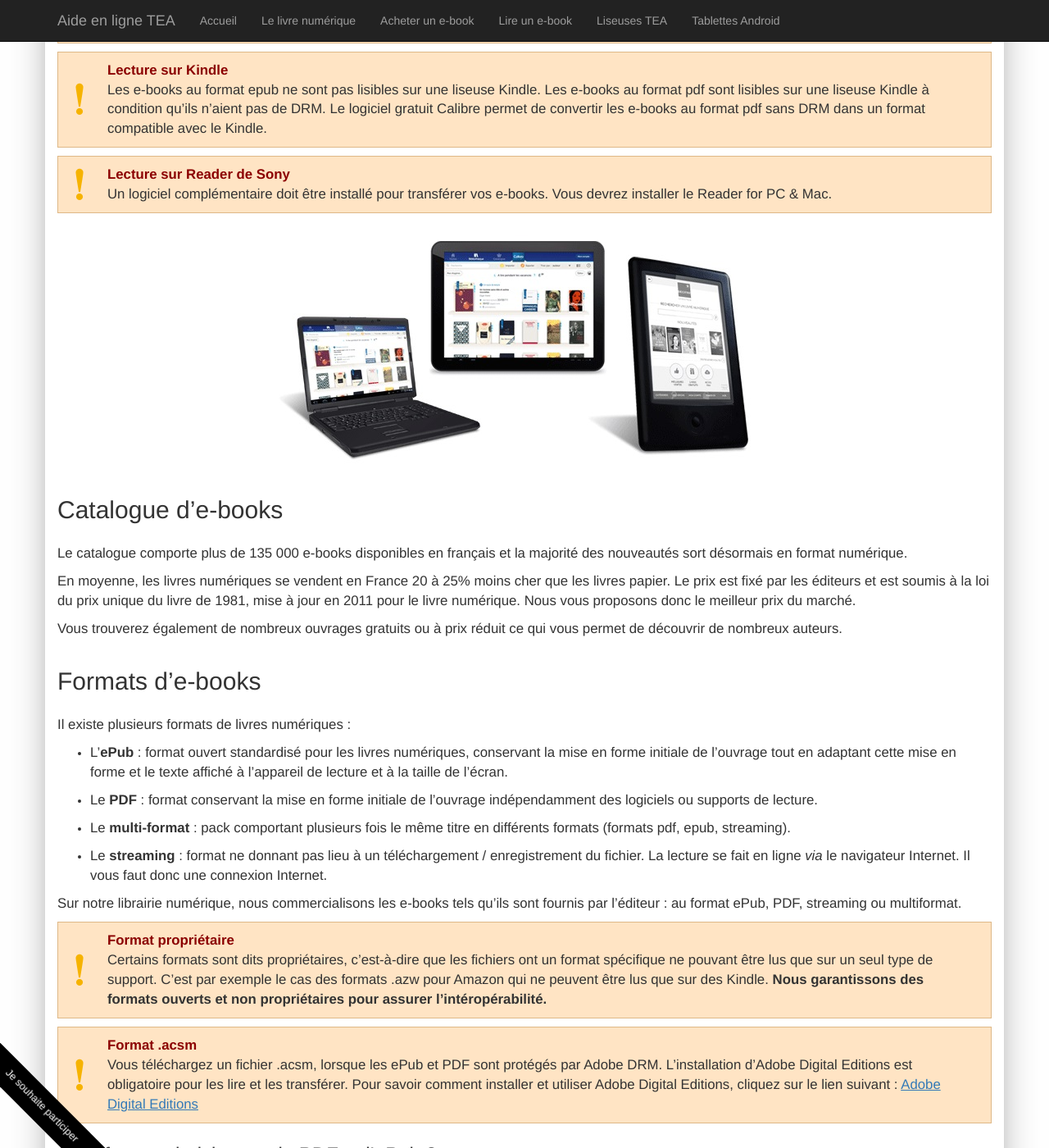
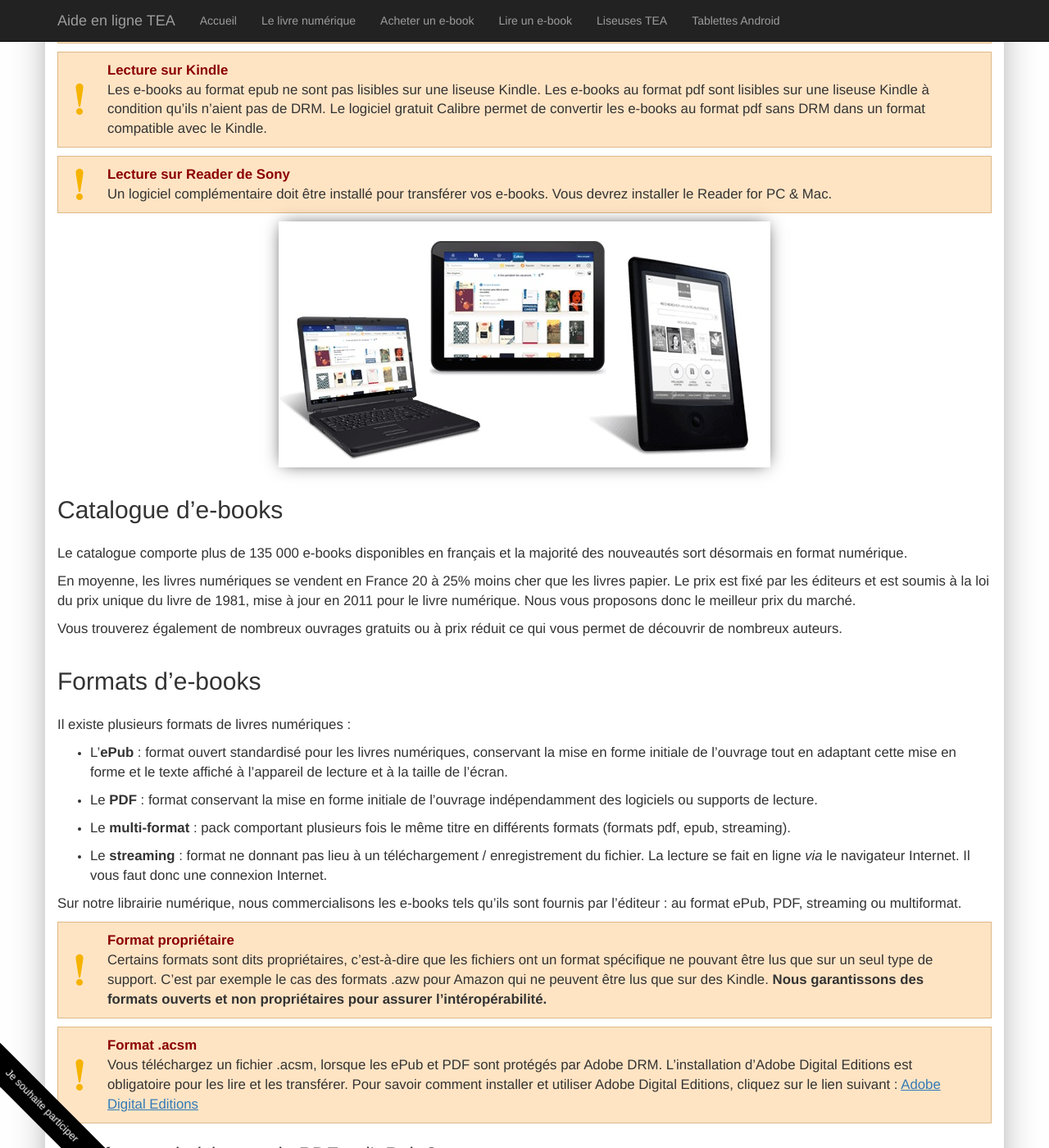
Before and after one commit to TEA-ebook/help-center, a Jekyll site: the page built from _pages/decouvrir-lecture-numerique.md, in a window 1280 px wide and 1400 px high, scrolled down 1096 px. Shown: the whole window at 82% size. Built offline with Jekyll 4.4.1, drawn with Linux system fonts in a browser that asks for light colours; nearby versions of some CDN libraries; Markdown is read by kramdown in place of the engine named in the settings.

Commit message:
Add: box shadow to the pages images

```diff
--- a/css/page.css
+++ b/css/page.css
@@ -23,6 +23,7 @@
 article.page p > img {
   display: block;
   margin: auto;
+  box-shadow: 0 0 20px -5px;
 }
 
 .warning, .protip {
```
